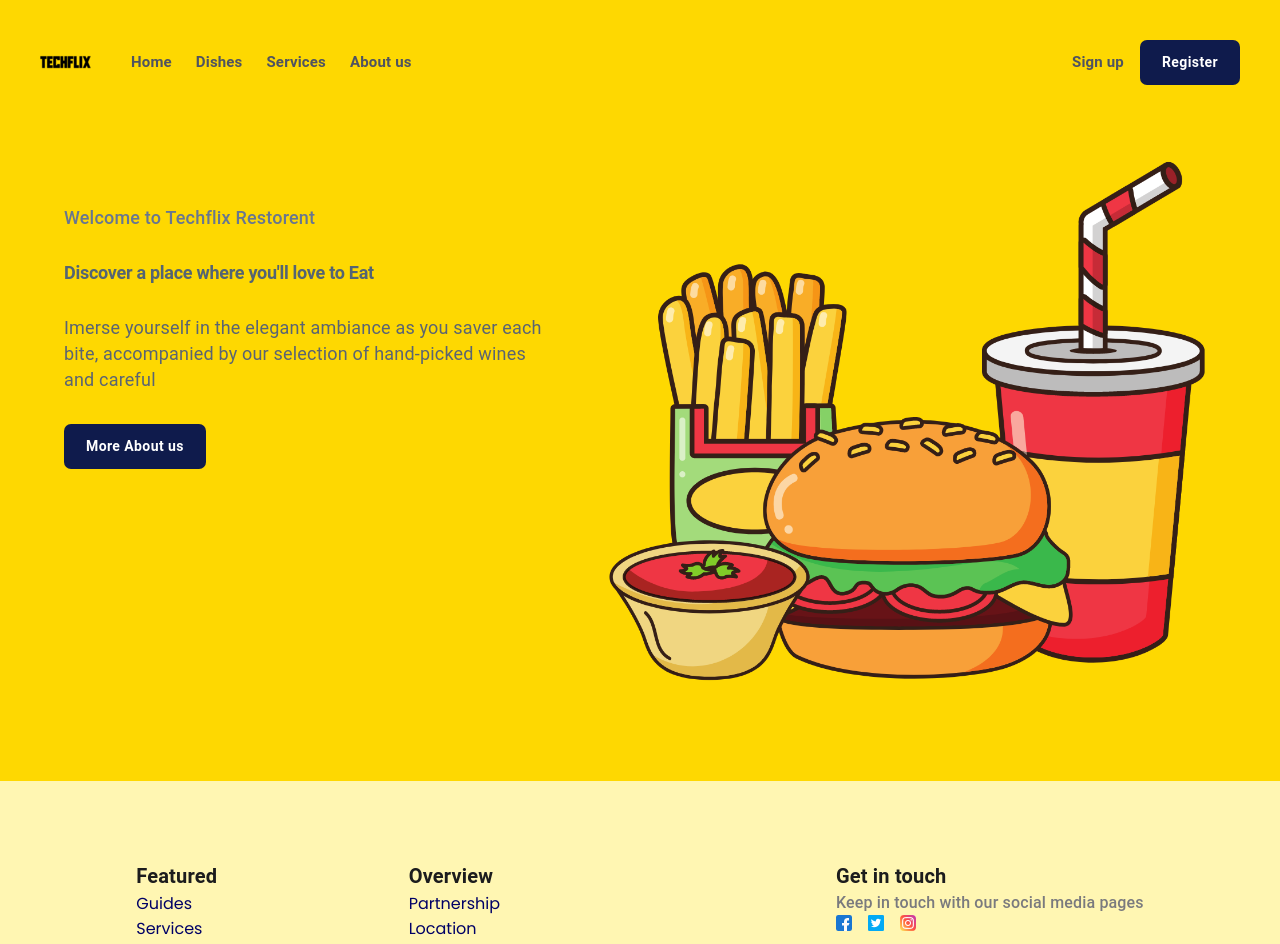
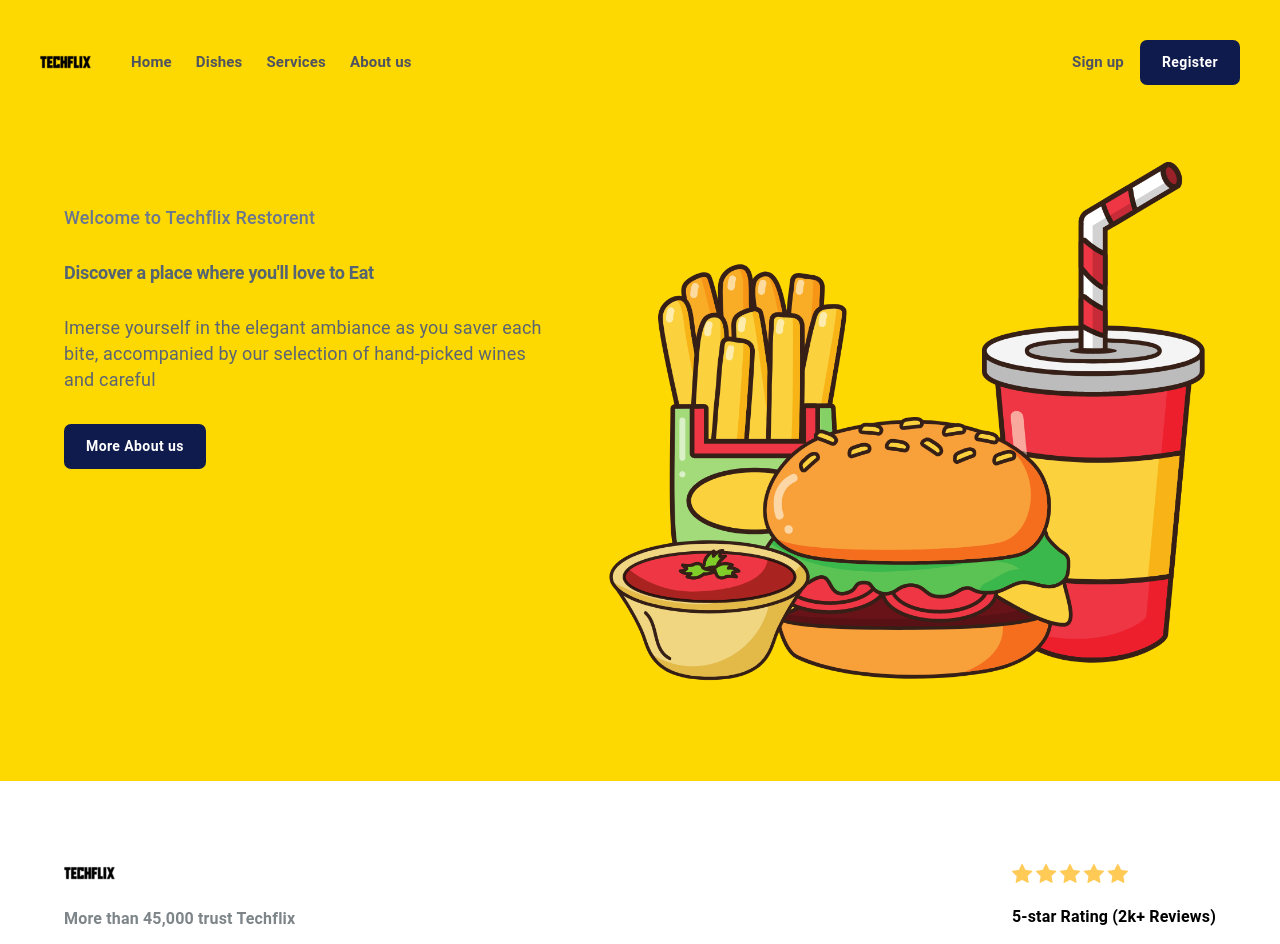
Before and after one commit to BaijuShanzz/restorent-app, a React (Create React App) app: page / in a window 1280 px wide. Shown: the top 944 px of the page. Built offline with nearby package versions, Linux system fonts and the light colour scheme.

Commit message:
partner secssion has to been completed

```diff
--- a/src/App.js
+++ b/src/App.js
@@ -1,11 +1,13 @@
 import Header from "./Components/Header/Header";
 import Welcome from "./Components/Pages/Welcome/Welcome";
 import Footer from "./Components/Footer/Footer";
+import Partner from "./Components/Pages/Partner/Partner";
 function App() {
   return (
     <>
       <Header/>
       <Welcome/>
+      <Partner/>
       <Footer />
     </>
   );
--- /dev/null
+++ b/src/Components/Pages/Partner/Partner.jsx
@@ -0,0 +1,71 @@
+import React from "react";
+import { Box, Typography, Container } from "@mui/material";
+
+// importing images
+import { styled } from "@mui/system";
+import logoImg from "../../../assets/logo.png";
+import starsImg from "../../../assets/Star.png";
+import logosImg from "../../../assets/logos.png";
+function Partner() {
+  // creating custom styled components for logos
+  const CustomContainer = styled(Box)(({ theme }) => ({
+    display: "flex",
+    justifyContent: "space-between",
+    alignItems: "center",
+    [theme.breakpoints.down("md")]: {
+      flexDirection: "column",
+      alignItems: "center",
+      textAlign: "center",
+      marginbottom: theme.spacing(4),
+    },
+  }));
+
+  const CustomBox = styled(Box)(({ theme }) => ({
+    [theme.breakpoints.down("md")]: {
+      marginBottom: theme.spacing(4),
+    },
+  }));
+  return (
+    <>
+      <Box sx={{ mt: 10 }}>
+        <Container>
+          <CustomContainer>
+            <CustomBox>
+              <img src={logoImg} alt="logo" />
+              <Typography
+                variant="body2"
+                sx={{
+                  color: "#7D8589",
+                  fontWeight: "bold",
+                  fontSize: "16px",
+                  mt: 2,
+                }}
+              >
+                More than 45,000 trust Techflix
+              </Typography>
+            </CustomBox>
+            <Box>
+              <img src={starsImg} alt="starimg" />
+              <Typography
+                variant="body2"
+                sx={{
+                  color: "7D8589",
+                  fontSize: "16px",
+                  fontWeight: "bold",
+                  mt: 2,
+                }}
+              >
+                5-star Rating (2k+ Reviews)
+              </Typography>
+            </Box>
+          </CustomContainer>
+        </Container>
+        <Container sx={{ display: "flex", flexDirection: "column" }}>
+          <img src={logosImg} alt="logos img" />
+        </Container>
+      </Box>
+    </>
+  );
+}
+
+export default Partner;
```
